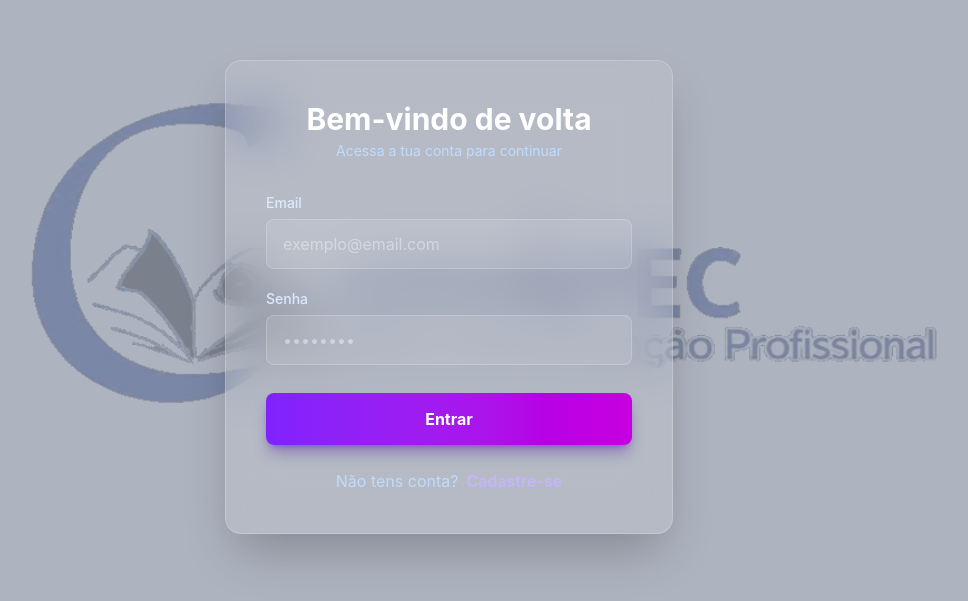
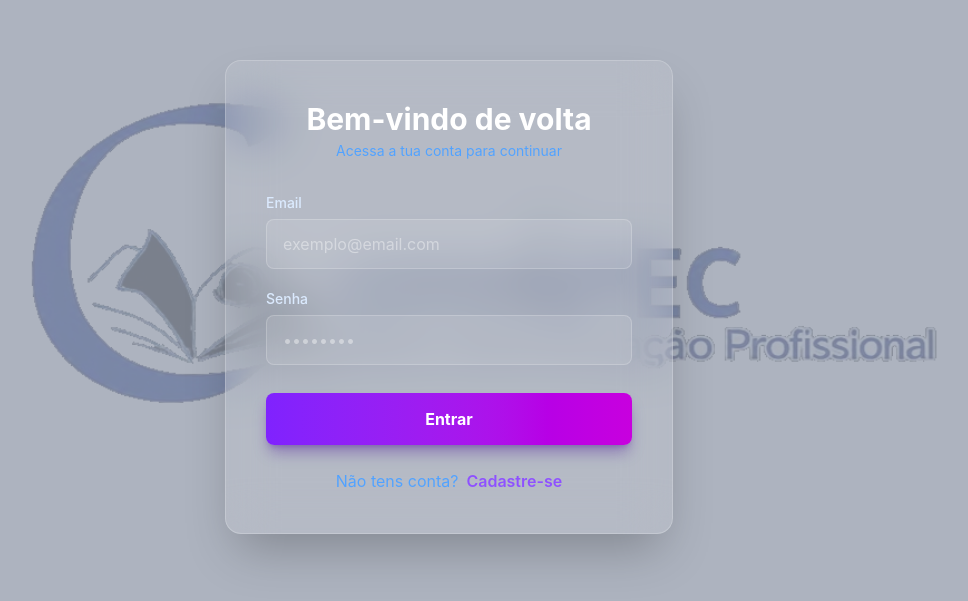
Before and after one commit to tomasraul001/plataforma-escolar, a React (Vite) app in the folder frontend/: page /login in a window 1280 px wide. Shown: the part 103-704 px from the top of the page, without its empty margins (191-1159 px from the left). Built offline with nearby package versions, Linux system fonts and the light colour scheme; no server answers.

Commit message:
frontend modificado

```diff
--- a/frontend/src/pages/auth/Login.jsx
+++ b/frontend/src/pages/auth/Login.jsx
@@ -49,7 +49,7 @@ export default function Login(){
             <div className="w-full max-w-md bg-white/10 backdrop-blur-xl border border-white/20 shadow-2xl rounded-2xl p-8 md:p-10">
                 <div className="flex flex-col items-center mb-8">
                     <h3 className="font-bold text-3xl text-white mb-1">Bem-vindo de volta</h3>
-                    <p className="text-blue-200 text-sm">Acessa a tua conta para continuar</p>
+                    <p className="text-blue-400 text-sm">Acessa a tua conta para continuar</p>
                 </div>
 
                 <form className="flex flex-col gap-5" onSubmit={handleLogin}>
@@ -68,8 +68,8 @@ export default function Login(){
                 </form>
 
                 <div className="flex justify-center items-center gap-2 mt-6">
-                    <span className="text-blue-200">Não tens conta?</span>
-                    <Link to="/cadastro" className="text-violet-300 font-semibold hover:text-violet-200 hover:underline transition-colors">Cadastre-se</Link>
+                    <span className="text-blue-400">Não tens conta?</span>
+                    <Link to="/cadastro" className="text-violet-500 font-semibold hover:text-violet-200 hover:underline transition-colors">Cadastre-se</Link>
                 </div>
             </div>
         </section>
--- a/frontend/src/pages/auth/Sigin.jsx
+++ b/frontend/src/pages/auth/Sigin.jsx
@@ -44,7 +44,7 @@ export default function Sigin(){
             <div className="w-full max-w-md bg-white/10 backdrop-blur-xl border border-white/20 shadow-2xl rounded-2xl p-8 md:p-10">
                 <div className="flex flex-col items-center mb-8">
                     <h3 className="font-bold text-3xl text-white mb-1">Criar Conta</h3>
-                    <p className="text-blue-200 text-sm">Regista-te para aceder à plataforma</p>
+                    <p className="text-blue-400 text-sm">Regista-te para aceder à plataforma</p>
                 </div>
 
                 <form className="flex flex-col gap-5" onSubmit={handleSigin}>
@@ -71,8 +71,8 @@ export default function Sigin(){
                 </form>
 
                 <div className="flex justify-center items-center gap-2 mt-6">
-                    <span className="text-blue-200">Já tens conta?</span>
-                    <Link to="/Login" className="text-violet-300 font-semibold hover:text-violet-200 hover:underline transition-colors">Faz Login</Link>
+                    <span className="text-blue-400">Já tens conta?</span>
+                    <Link to="/Login" className="text-violet-500 font-semibold hover:text-violet-200 hover:underline transition-colors">Faz Login</Link>
                 </div>
             </div>
         </section>
```
